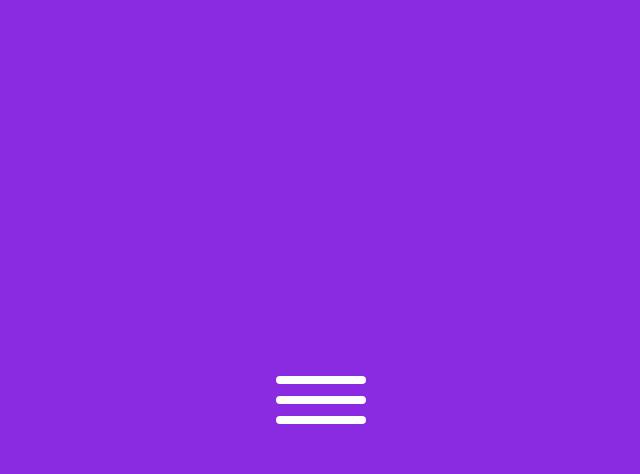
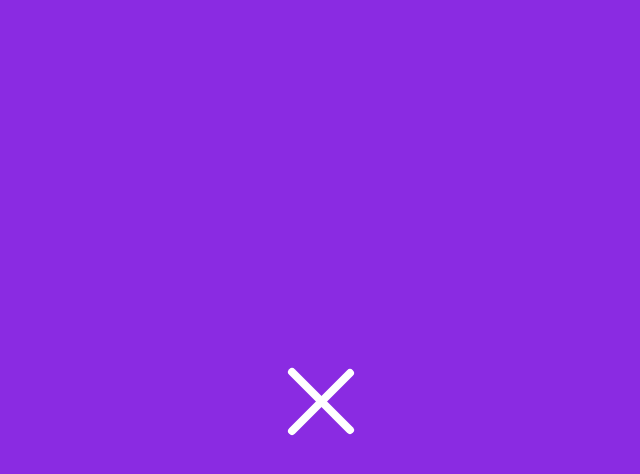
Before and after one commit to 4ric4/PequenosProjetosCssHtmll, a plain HTML site: page MenuHamburguer/index.html in a window 1280 px wide. Both pictures are taken after a click on the label 640 px from the left and 400 px from the top of the page. Shown: the whole page, without its empty margins (319-959 px from the left). Drawn offline with Linux system fonts and the light colour scheme.

Commit message:
reparo de um erro

```diff
--- a/MenuHamburguer/style.css
+++ b/MenuHamburguer/style.css
@@ -50,19 +50,19 @@
     display: none;
 }
 
-#toggle:checked + .trace:nth-child(1){
+#toggle:checked + .checkbox .trace:nth-child(1){
     transform: rotate(45deg);
     top: 47px
 }
 
-#toggle:checked + .trace:nth-child(3){
+#toggle:checked + .checkbox .trace:nth-child(2){
     transform:translateX(-100px);
     width: 30px;
     visibility: hidden;
     opacity: 0;
     }
 
-#toggle:checked + .trace:nth-child(1){
+#toggle:checked + .checkbox .trace:nth-child(3){
         transform: rotate(-45deg);
         top: 48px
 }
```
